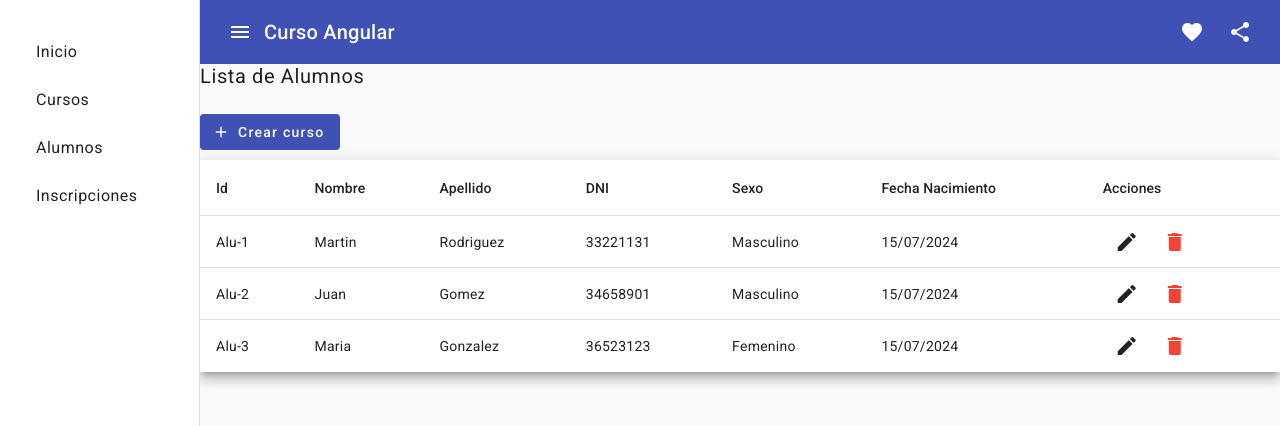
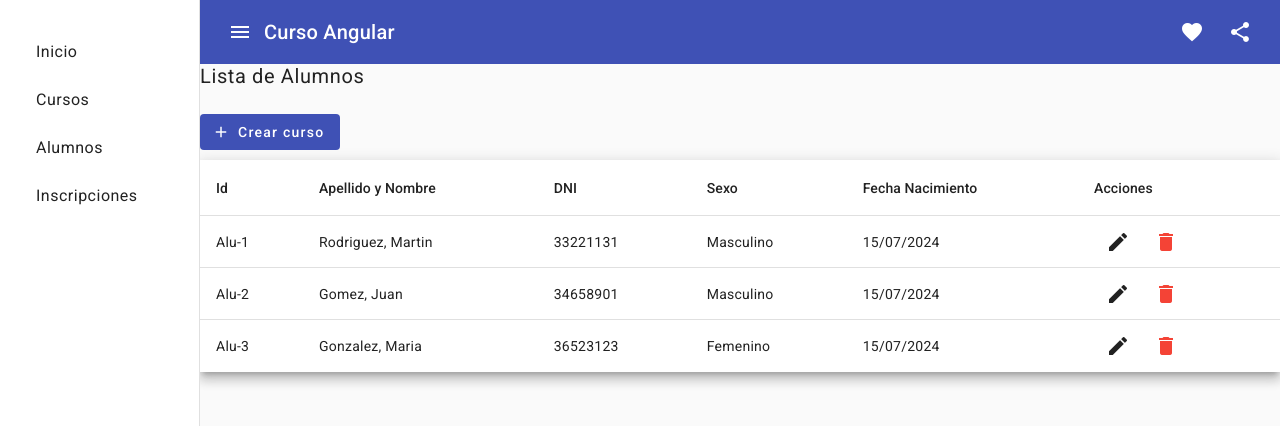
Before and after one commit to MAR-Atlantico-Rodriguez/3PFRodriguez, an Angular app: page /alumnos in a window 1280 px wide. Shown: the top 426 px of the page. Built offline with nearby package versions, Linux system fonts and the light colour scheme.

Commit message:
Pipe para alumnos

```diff
--- a/src/app/app.module.ts
+++ b/src/app/app.module.ts
@@ -8,6 +8,7 @@ import { LayoutModule } from './layout/layout.module';
 import { ReversePipe } from './core/pipes/reverse.pipe';
 import { provideNativeDateAdapter } from '@angular/material/core';
 import { MAT_FORM_FIELD_DEFAULT_OPTIONS } from '@angular/material/form-field';
+// import { NomApeAlumnosPipe } from './core/pipes/nom-ape-alumnos.pipe';
 // import { FontTituloDirective } from './core/directives/font-titulo.directive';
 
 
@@ -15,6 +16,7 @@ import { MAT_FORM_FIELD_DEFAULT_OPTIONS } from '@angular/material/form-field';
   declarations: [
     AppComponent,
     ReversePipe,
+    // NomApeAlumnosPipe,
     // FontTituloDirective
   ],
   imports: [
--- /dev/null
+++ b/src/app/core/pipes/nom-ape-alumnos.pipe.ts
@@ -0,0 +1,13 @@
+import { Pipe, PipeTransform } from '@angular/core';
+import { Alumno } from '../interfaces/alumno';
+
+@Pipe({
+  name: 'nomApeAlumnos'
+})
+export class NomApeAlumnosPipe implements PipeTransform {
+
+  transform(value: Alumno, ...args: unknown[]): string {
+    return value?.surname + ', ' + value?.name;
+  }
+
+}
--- a/src/app/pages/alumnos/alumnos.component.html
+++ b/src/app/pages/alumnos/alumnos.component.html
@@ -19,15 +19,10 @@
 
     <!-- Name Column -->
     <ng-container matColumnDef="name">
-        <th mat-header-cell *matHeaderCellDef> Nombre </th>
-        <td mat-cell *matCellDef="let element"> {{element.name}} </td>
+        <th mat-header-cell *matHeaderCellDef> Apellido y Nombre </th>
+        <td mat-cell *matCellDef="let element"> {{element | nomApeAlumnos}} </td>
     </ng-container>
 
-    <!-- Weight Column -->
-    <ng-container matColumnDef="surname">
-        <th mat-header-cell *matHeaderCellDef> Apellido </th>
-        <td mat-cell *matCellDef="let element"> {{element.surname}} </td>
-    </ng-container>
 
     <!-- Weight Column -->
     <ng-container matColumnDef="dni">
--- a/src/app/pages/alumnos/alumnos.component.ts
+++ b/src/app/pages/alumnos/alumnos.component.ts
@@ -17,7 +17,7 @@ export class AlumnosComponent {
     private matDialog: MatDialog
   ) { }
 
-  displayedColumns: string[] = ['id', 'name', 'surname', 'dni', 'sex', 'birthdate', 'actions'];
+  displayedColumns: string[] = ['id', 'name', 'dni', 'sex', 'birthdate', 'actions'];
   dataSource: Alumno[] = [];
   isLoading = false;
 
--- a/src/app/pages/alumnos/alumnos.module.ts
+++ b/src/app/pages/alumnos/alumnos.module.ts
@@ -13,6 +13,7 @@ import { MatDatepickerModule } from '@angular/material/datepicker';
 import { MatProgressSpinnerModule } from '@angular/material/progress-spinner';
 import { AlumnosDialogComponent } from './alumnos-dialog/alumnos-dialog.component';
 import { FontTituloDirective } from '../../core/directives/font-titulo.directive';
+import { NomApeAlumnosPipe } from '../../core/pipes/nom-ape-alumnos.pipe';
 
 
 
@@ -22,7 +23,8 @@ import { FontTituloDirective } from '../../core/directives/font-titulo.directive
   declarations: [
     AlumnosComponent,
     AlumnosDialogComponent,
-    FontTituloDirective
+    FontTituloDirective,
+    NomApeAlumnosPipe
   ],
   imports: [
     CommonModule,
```
Also changed, not shown: 1 other file (tests, documents, lock files or other folders).
